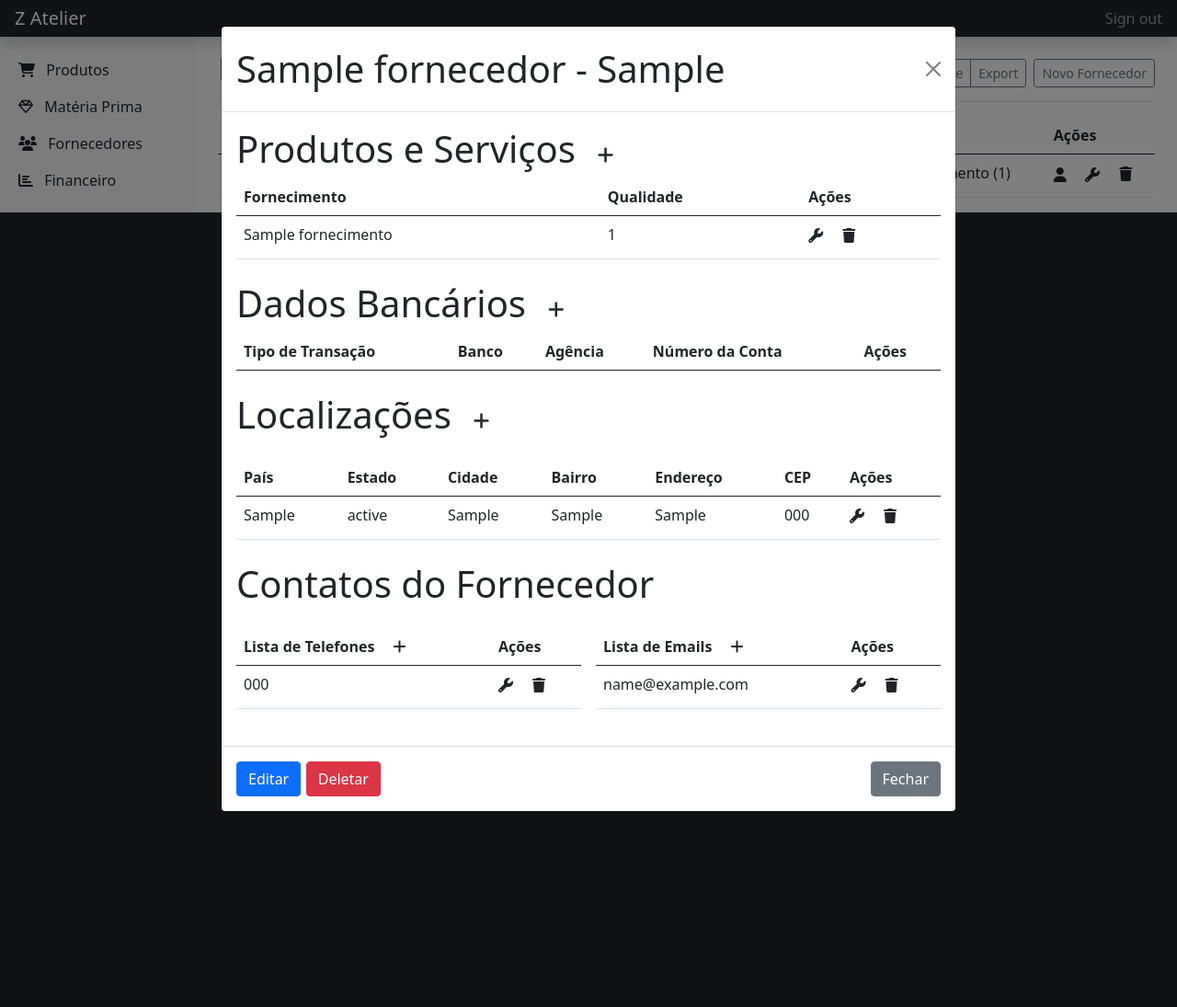
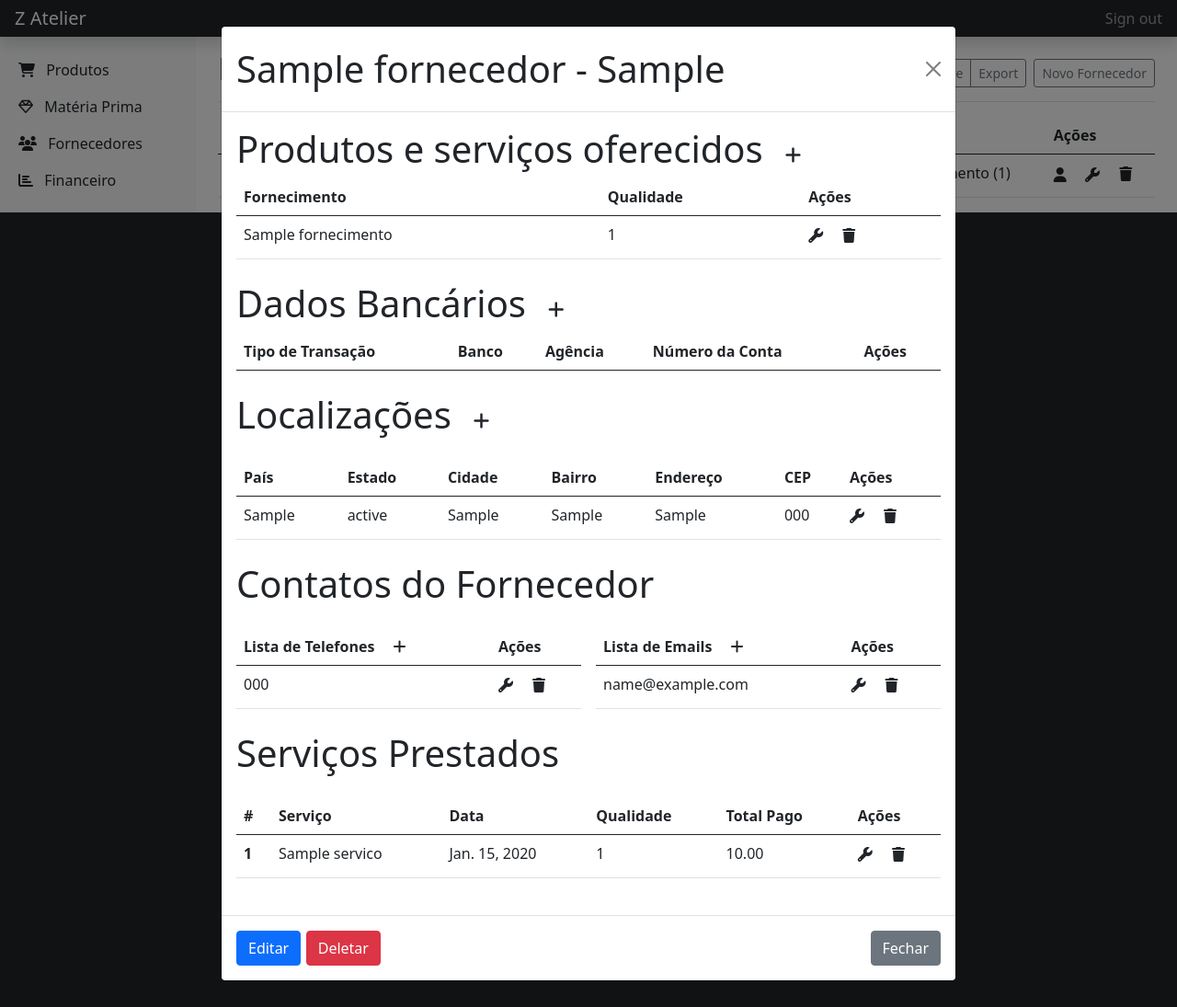
Before and after one commit to h-zanetti/jewelry-manager, a Django app: page /fornecedores/ in a window 1280 px wide, after a click that opens the changed part. Shown: the whole page at 92% size. Run offline with Django 3.2, Linux system fonts and the light colour scheme; a user stored in the database is signed in; tables that the repository leaves empty hold one stand-in row (values such as "Sample post"); lists and menus that the app fills with data are empty; some libraries are stand-ins or nearby versions.

Commit message:
Adicionado serviços aos fornecedores close #56

```diff
--- a/webdev/fornecedores/models.py
+++ b/webdev/fornecedores/models.py
@@ -1,5 +1,6 @@
 from django.db import models
 from django.utils.translation import gettext_lazy as _
+from django.utils import timezone
 
 class Fornecimento(models.Model):
     nome = models.CharField(_("Fornecimento"), max_length=150, help_text="Serviços ou produtos fornecidos.")
@@ -60,3 +61,16 @@ class Fornecedor(models.Model):
 
     def __str__(self):
         return self.nome
+
+    def get_servicos(self):
+        return Servico.objects.filter(fornecedor=self.id)
+
+class Servico(models.Model):
+    nome = models.CharField(_('Serviço'), max_length=150)
+    data = models.DateField(_("Data"), default=timezone.now)
+    fornecedor = models.ForeignKey(Fornecedor, on_delete=models.SET_NULL, null=True, verbose_name=_("Fornecedor"))
+    qualidade = models.IntegerField(_("Qualidade"), default=0)
+    total_pago = models.DecimalField(_("Total Pago"), max_digits=8, decimal_places=2)
+
+    def __str__(self):
+        return f"{self.fornecedor} - {self.nome} ({self.qualidade})"
--- a/webdev/fornecedores/templates/fornecedores/meus_fornecedores.html
+++ b/webdev/fornecedores/templates/fornecedores/meus_fornecedores.html
@@ -55,7 +55,7 @@
                                             <div class="col-12 px-0">
                                                 <div class="row">
                                                     <div class="col-auto">
-                                                        <h1 class="display-6">Produtos e Serviços</h1>
+                                                        <h1 class="display-6">Produtos e serviços oferecidos</h1>
                                                     </div>
                                                     <div class="col-auto align-self-center pt-1">
                                                         <a href="{% url 'fornecedores:novo_fornecimento' fornecedor.id %}" class="link-dark align-top">
@@ -283,6 +283,50 @@
                                                 </table>
                                             </div>
                                         </div>
+
+                                        <div class="row mb-2 mx-0 gy-0">
+                                            <div class="col-12 px-0">
+                                                <h1 class="display-6">Serviços Prestados</h1>
+                                            </div>
+                                            <div class="col-12 px-0">
+                                                <table class="table mt-3">
+                                                    <thead>
+                                                        <tr>
+                                                            <th scope="col">#</th>
+                                                            <th scope="col">Serviço</th>
+                                                            <th scope="col">Data</th>
+                                                            <th scope="col">Qualidade</th>
+                                                            <th scope="col">Total Pago</th>
+                                                            <th scope="col">Ações</th>
+                                                        </tr>
+                                                    </thead>
+                                                    <tbody>
+                                                        {% for servico in fornecedor.get_servicos %}
+                                                        <tr>
+                                                            <th scope="col">{{ servico.id }}</th>
+                                                            <td>{{ servico.nome }}</td>
+                                                            <td>{{ servico.data }}</td>
+                                                            <td>{{ servico.qualidade }}</td>
+                                                            <td>{{ servico.total_pago }}</td>
+                                                            <td>
+                                                                <ul class="list-inline">
+                                                                    <li class="list-inline-item me-2">
+                                                                        <a href="{% url 'fornecedores:editar_servico' servico.id %}"><i class="fas fa-wrench link-dark"></i></a>
+                                                                    </li>
+                                                                    <li class="list-inline-item ms-2">
+                                                                        <form action="{% url 'fornecedores:deletar_servico' servico.id %}" method="POST">
+                                                                            {% csrf_token %}
+                                                                            <button type="submit" class="btn p-0 pb-1"><i class="fas fa-trash link-dark"></i></button>
+                                                                        </form>
+                                                                    </li>
+                                                                </ul>
+                                                            </td>
+                                                        </tr>
+                                                        {% endfor %}
+                                                </tbody>
+                                                </table>
+                                            </div>
+                                        </div>
                                     </div>
                                     <div class="modal-footer">
                                         <div class="row d-flex justify-content-between w-100">
--- a/webdev/fornecedores/urls.py
+++ b/webdev/fornecedores/urls.py
@@ -29,4 +29,8 @@ urlpatterns = [
     path('novos_dados_bancarios/<int:fornecedor_id>/', views.novos_dados_bancarios, name='novos_dados_bancarios'),
     path('editar_dados_bancarios/<int:dados_bancarios_id>/', views.editar_dados_bancarios, name='editar_dados_bancarios'),
     path('deletar_dados_bancarios/<int:dados_bancarios_id>/', views.deletar_dados_bancarios, name='deletar_dados_bancarios'),
+    # Serviços
+    path('novo_servico/', views.novo_servico, name='novo_servico'),
+    path('editar_servico/<int:servico_id>/', views.editar_servico, name='editar_servico'),
+    path('deletar_servico/<int:servico_id>/', views.deletar_servico, name='deletar_servico'),
 ]
--- a/webdev/fornecedores/views.py
+++ b/webdev/fornecedores/views.py
@@ -2,8 +2,8 @@ from django.shortcuts import render, redirect
 from django.http import Http404, HttpResponseRedirect
 from django.urls import reverse
 from django.contrib.auth.decorators import login_required
-from .models import Fornecedor, Fornecimento, Email, Telefone, Local, DadosBancarios
-from .forms import FornecedorForm, EditarFornecedorForm, FornecimentoForm, EmailForm, TelefoneForm, LocalForm, DadosBancariosForm
+from .models import Fornecedor, Fornecimento, Email, Telefone, Local, DadosBancarios, Servico
+from .forms import FornecedorForm, EditarFornecedorForm, FornecimentoForm, EmailForm, TelefoneForm, LocalForm, DadosBancariosForm, ServicoForm
 
 @login_required
 def meus_fornecedores(request):
@@ -312,3 +312,60 @@ def deletar_dados_bancarios(request, dados_bancarios_id):
     if request.method == 'POST':
         DadosBancarios.objects.get(id=dados_bancarios_id).delete()
     return HttpResponseRedirect(reverse('fornecedores:meus_fornecedores'))
+
+@login_required
+def novo_servico(request):
+    if request.method == 'POST':
+        form = ServicoForm(request.POST)
+        if form.is_valid():
+            form.save()
+            next_url = request.POST.get('next')
+            if next_url:
+                return redirect(f'{next_url}')
+            else:
+                return redirect('fornecedores:meus_fornecedores')
+    else:
+        form = ServicoForm()
+
+    context = {
+        'title': f'Cadastrar novo serviço',
+        'form': form
+    }
+
+    return render(request, 'fornecedores/servico_form.html', context)
+
+@login_required
+def editar_servico(request, servico_id):
+    try:
+        servico = Servico.objects.get(id=servico_id)
+    except:
+        raise Http404('Serviço não encontrado')
+
+    if request.method == 'POST':
+        form = ServicoForm(request.POST, instance=servico)
+        if form.is_valid():
+            form.save()
+            next_url = request.POST.get('next')
+            if next_url:
+                return redirect(f'{next_url}')
+            else:
+                return redirect('fornecedores:meus_fornecedores')
+    else:
+        form = ServicoForm(instance=servico)
+
+    context = {
+        'title': 'Editar serviço',
+        'form': form
+    }
+
+    return render(request, 'base_form_sm.html', context)
+
+@login_required
+def deletar_servico(request, servico_id):
+    if request.method == 'POST':
+        Servico.objects.get(id=servico_id).delete()
+        next_url = request.POST.get('next')
+        if next_url:
+            return redirect(f'{next_url}')
+        else:
+            return redirect('fornecedores:meus_fornecedores')
```
Also changed, not shown: webdev/fornecedores/forms.py (+10 -2 lines), webdev/fornecedores/templates/fornecedores/servico_form.html (added, +29 -0 lines), webdev/fornecedores/tests/test_servicos_get.py (added, +64 -0 lines), webdev/fornecedores/tests/test_servicos_post.py (added, +78 -0 lines), webdev/fornecedores/migrations/0010_servico.py (added), webdev/fornecedores/migrations/0011_auto_20210504_1711.py (added).
